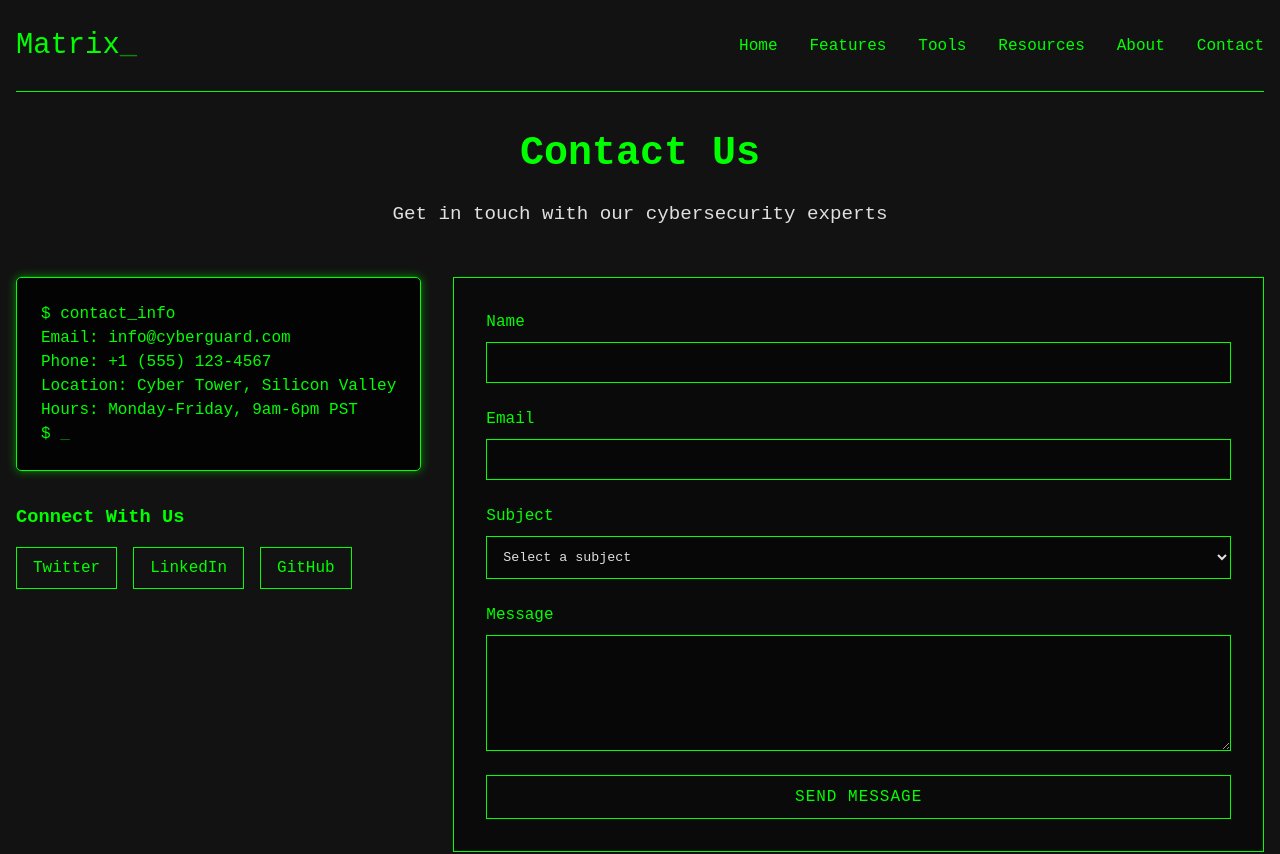
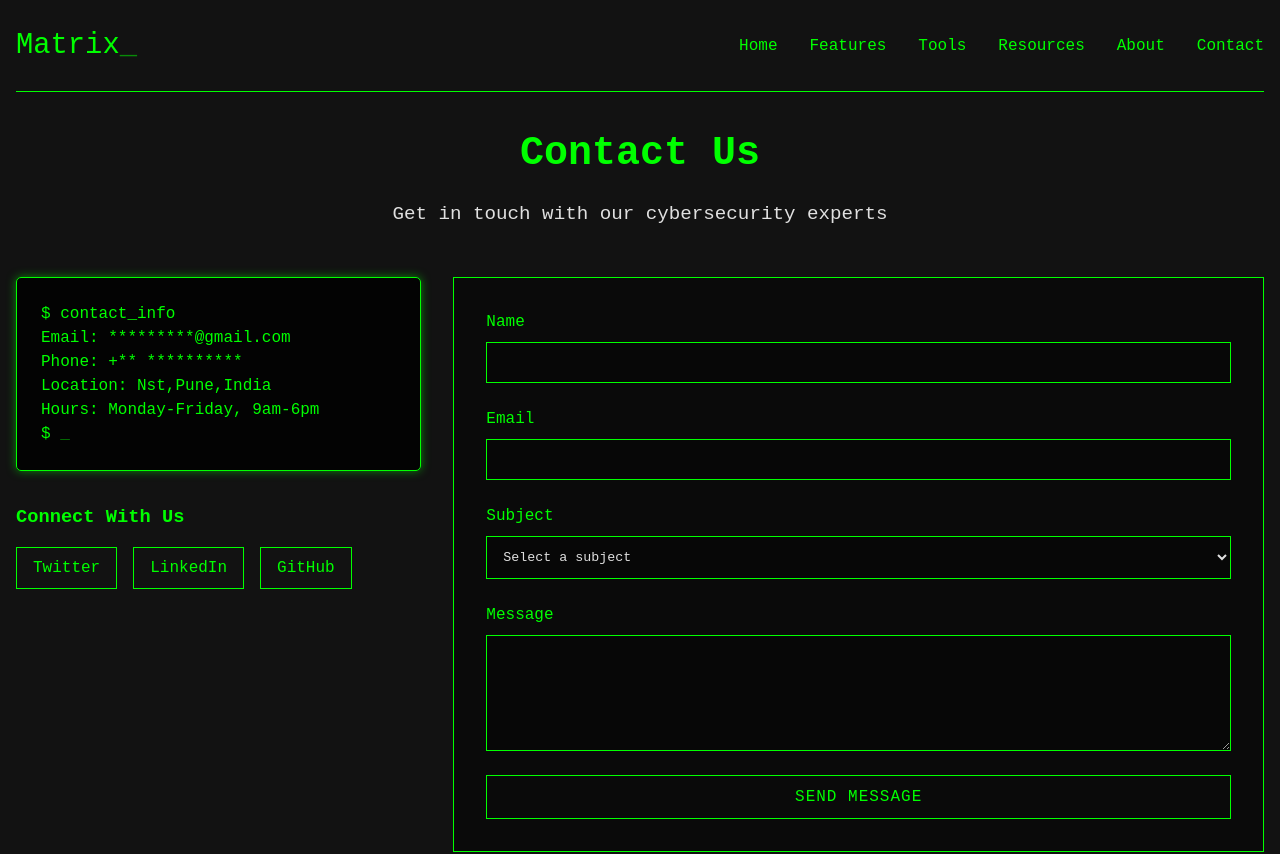
Before and after one commit to CodeMaverick-143/Matrix, a React (Vite) app: page /contact in a window 1280 px wide. Shown: the top 854 px of the page. Built offline with nearby package versions, Linux system fonts and the light colour scheme.

Commit message:
Update ContactPage.tsx

```diff
--- a/src/pages/ContactPage.tsx
+++ b/src/pages/ContactPage.tsx
@@ -47,10 +47,10 @@ const ContactPage = () => {
         <div className="contact-info">
           <div className="terminal">
             <p>$ contact_info</p>
-            <p>Email: info@cyberguard.com</p>
-            <p>Phone: +1 (555) 123-4567</p>
-            <p>Location: Cyber Tower, Silicon Valley</p>
-            <p>Hours: Monday-Friday, 9am-6pm PST</p>
+            <p>Email: *********@gmail.com</p>
+            <p>Phone: +** **********</p>
+            <p>Location: Nst,Pune,India</p>
+            <p>Hours: Monday-Friday, 9am-6pm </p>
             <p>$ <span className="blink">_</span></p>
           </div>
 
```
